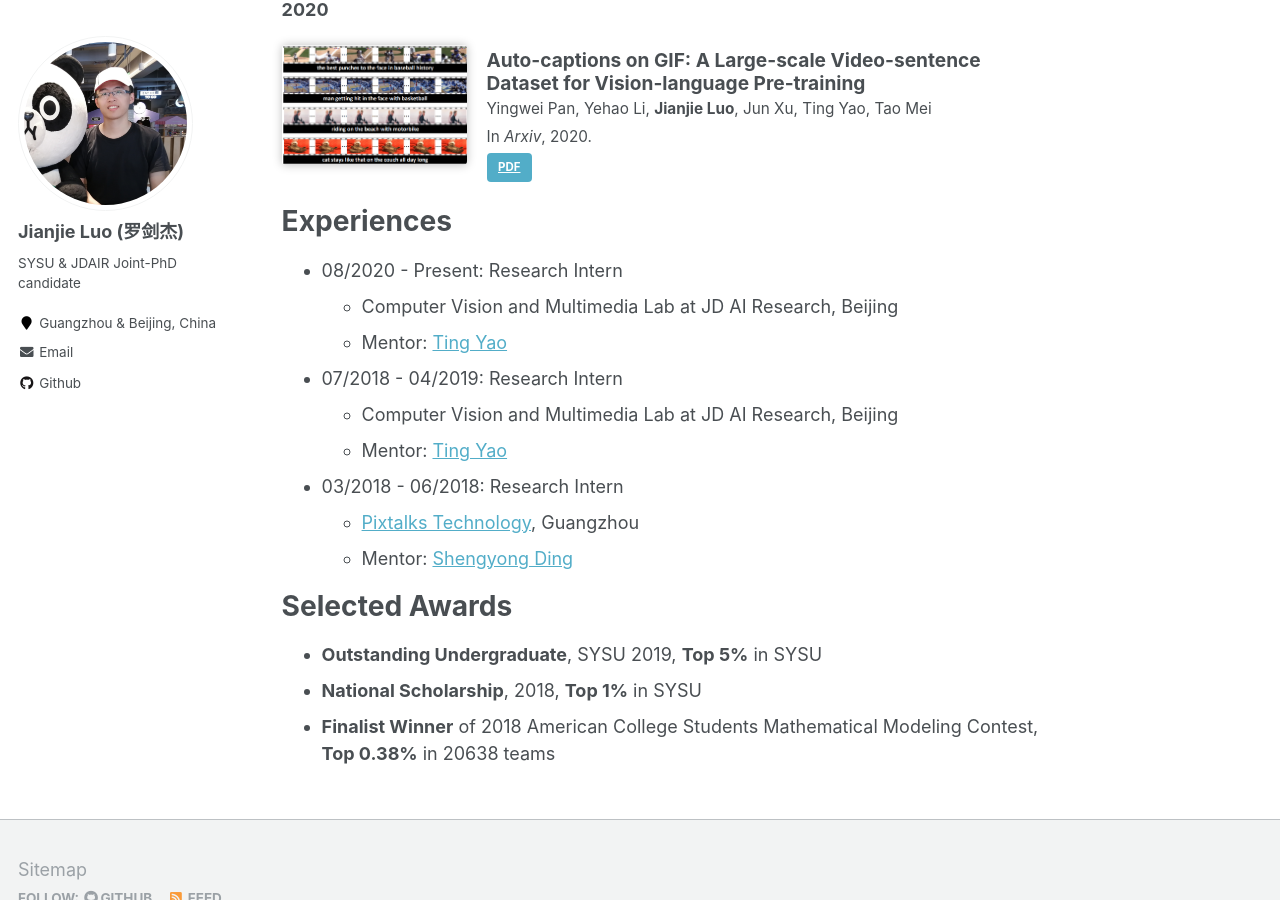
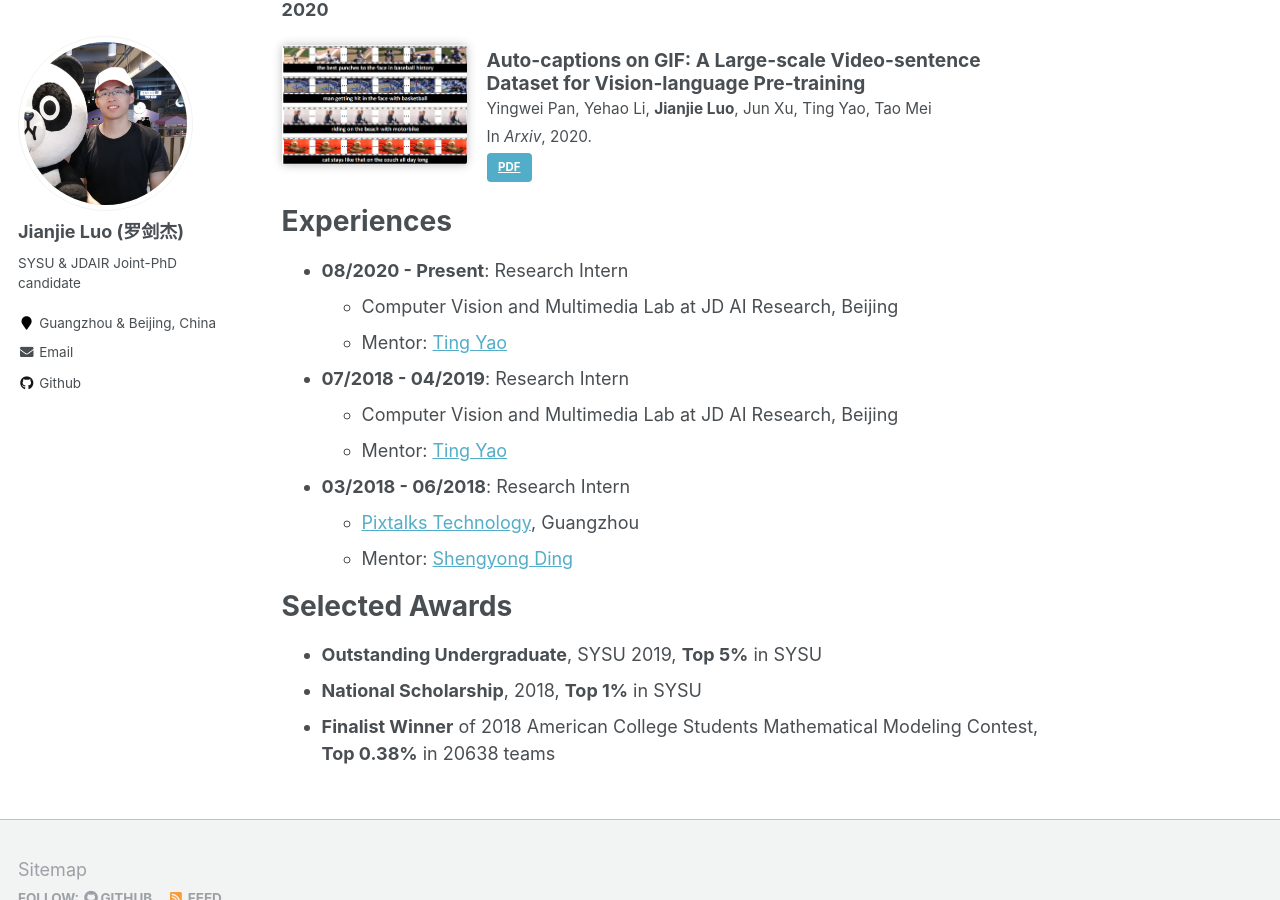
Before and after one commit to jianjieluo/jianjieluo.github.io, a Jekyll site: the page built from _pages/about.md, in a window 1280 px wide and 900 px high, scrolled down 745 px. Built offline with Jekyll 4.4.1, drawn with Linux system fonts in a browser that asks for light colours.

Commit message:
update Experiences

```diff
--- a/_pages/about.md
+++ b/_pages/about.md
@@ -36,15 +36,15 @@ Publications
 
 Experiences
 ======
-* 08/2020 - Present: Research Intern
+* **08/2020 - Present**: Research Intern
   * Computer Vision and Multimedia Lab at JD AI Research, Beijing
   * Mentor: [Ting Yao](http://tingyao.deepfun.club/)
 
-* 07/2018 - 04/2019: Research Intern
+* **07/2018 - 04/2019**: Research Intern
   * Computer Vision and Multimedia Lab at JD AI Research, Beijing
   * Mentor: [Ting Yao](http://tingyao.deepfun.club/)
 
-* 03/2018 - 06/2018: Research Intern
+* **03/2018 - 06/2018**: Research Intern
   * [Pixtalks Technology](http://www.pixtalks.com/home), Guangzhou
   * Mentor: [Shengyong Ding](https://dblp.uni-trier.de/pers/hd/d/Ding:Shengyong)
 
```
